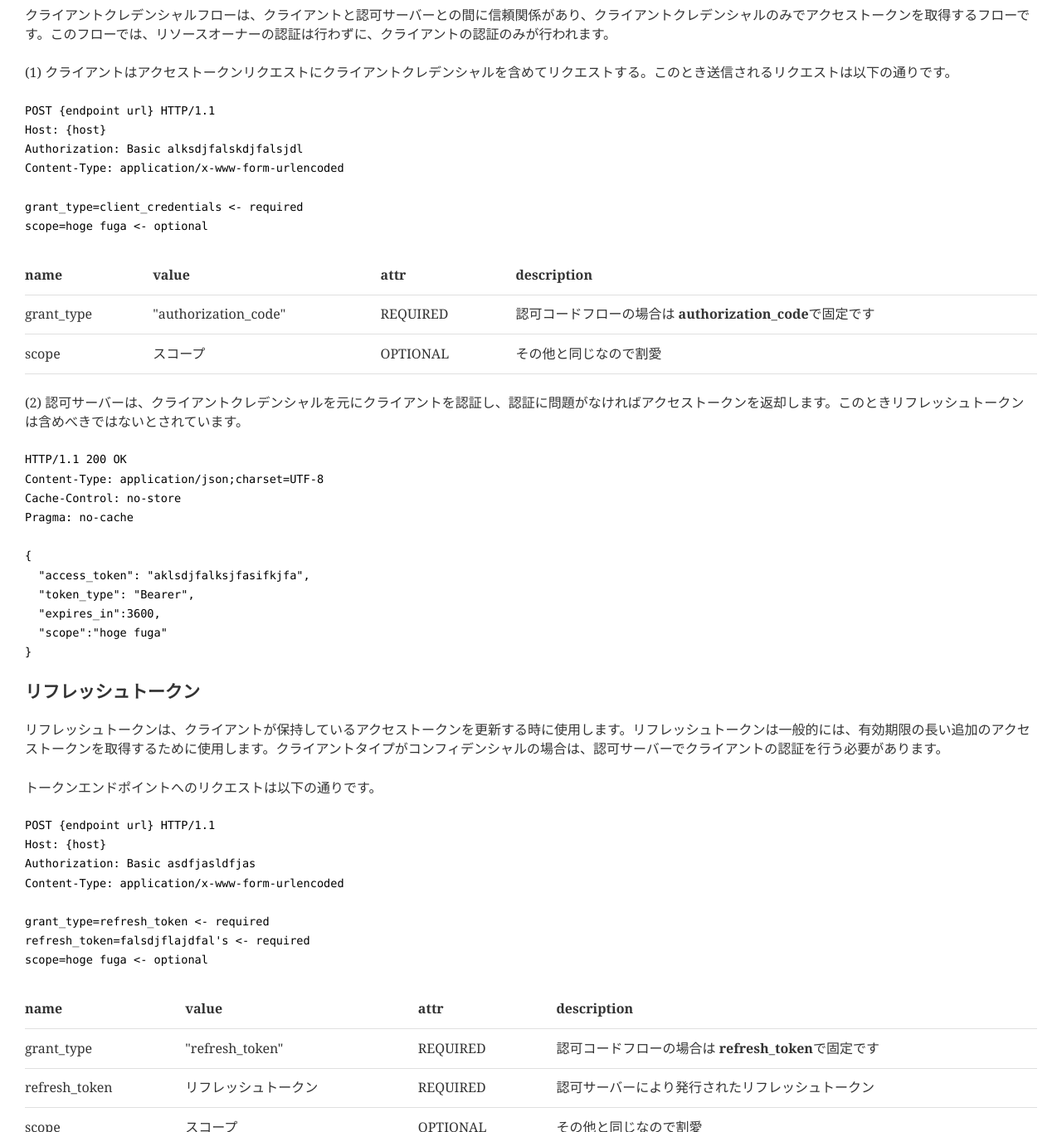
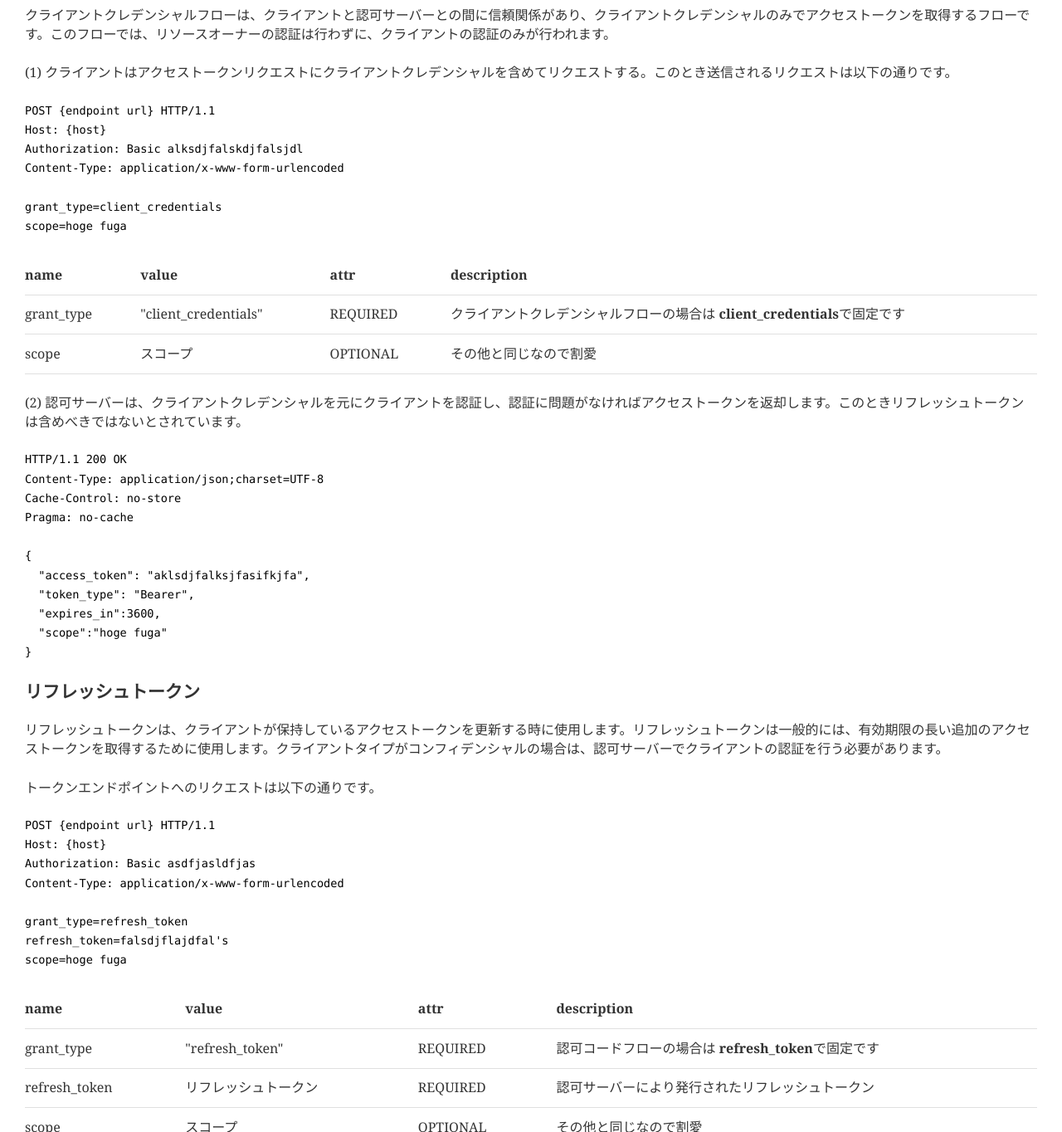
Before and after one commit to supaiku2452/blog, a Gatsby site: page /oauth2/ in a window 1280 px wide. Shown: the part 8040-9404 px from the top of the page at 83% size. Built offline with nearby package versions, Linux system fonts and the light colour scheme; Gatsby itself is replaced by a stand-in of ours; some packages are replaced by stand-ins of ours; code samples lack their colours.

Commit message:
fixed wrong writing.

````diff
--- a/content/blog/oauth2/index.md
+++ b/content/blog/oauth2/index.md
@@ -259,12 +259,12 @@ password=password01
 scope=hoge fuga
 ```
 
-| name       | value       | attr     | description                                     |
-| :--------- | :---------- | :------- | :---------------------------------------------- |
-| grant_type | "password"  | REQUIRED | 認可コードフローの場合は **password**で固定です |
-| username   | ユーザー ID | REQUIRED | リソースオーナーのユーザー ID を指定 します     |
-| password   | パスワード  | REQUIRED | リソースオーナーのパスワードを指定します        |
-| scope      | スコープ    | OPTIONAL | その他と同じなので割愛                          |
+| name       | value       | attr     | description                                                                   |
+| :--------- | :---------- | :------- | :---------------------------------------------------------------------------- |
+| grant_type | "password"  | REQUIRED | リソースオーナーパスワードクレデンシャルフローの場合は **password**で固定です |
+| username   | ユーザー ID | REQUIRED | リソースオーナーのユーザー ID を指定 します                                   |
+| password   | パスワード  | REQUIRED | リソースオーナーのパスワードを指定します                                      |
+| scope      | スコープ    | OPTIONAL | その他と同じなので割愛                                                        |
 
 (3) 認可サーバーは、リソースオーナーのクレデンシャルを検証し、問題がなければアクセストークンを返却します。リフレッシュトークンの発行は任意となっています。アクセストークンリクエストのレスポンスは以下の通りです。
 
@@ -295,14 +295,14 @@ Host: {host}
 Authorization: Basic alksdjfalskdjfalsjdl
 Content-Type: application/x-www-form-urlencoded
 
-grant_type=client_credentials <- required
-scope=hoge fuga <- optional
+grant_type=client_credentials
+scope=hoge fuga
 ```
 
-| name       | value                | attr     | description                                               |
-| :--------- | :------------------- | :------- | :-------------------------------------------------------- |
-| grant_type | "authorization_code" | REQUIRED | 認可コードフローの場合は **authorization_code**で固定です |
-| scope      | スコープ             | OPTIONAL | その他と同じなので割愛                                    |
+| name       | value                | attr     | description                                                               |
+| :--------- | :------------------- | :------- | :------------------------------------------------------------------------ |
+| grant_type | "client_credentials" | REQUIRED | クライアントクレデンシャルフローの場合は **client_credentials**で固定です |
+| scope      | スコープ             | OPTIONAL | その他と同じなので割愛                                                    |
 
 (2) 認可サーバーは、クライアントクレデンシャルを元にクライアントを認証し、認証に問題がなければアクセストークンを返却します。このときリフレッシュトークンは含めべきではないとされています。
 
@@ -332,9 +332,9 @@ Host: {host}
 Authorization: Basic asdfjasldfjas
 Content-Type: application/x-www-form-urlencoded
 
-grant_type=refresh_token <- required
-refresh_token=falsdjflajdfal's <- required
-scope=hoge fuga <- optional
+grant_type=refresh_token
+refresh_token=falsdjflajdfal's
+scope=hoge fuga
 ```
 
 | name          | value                | attr     | description                                          |
````
